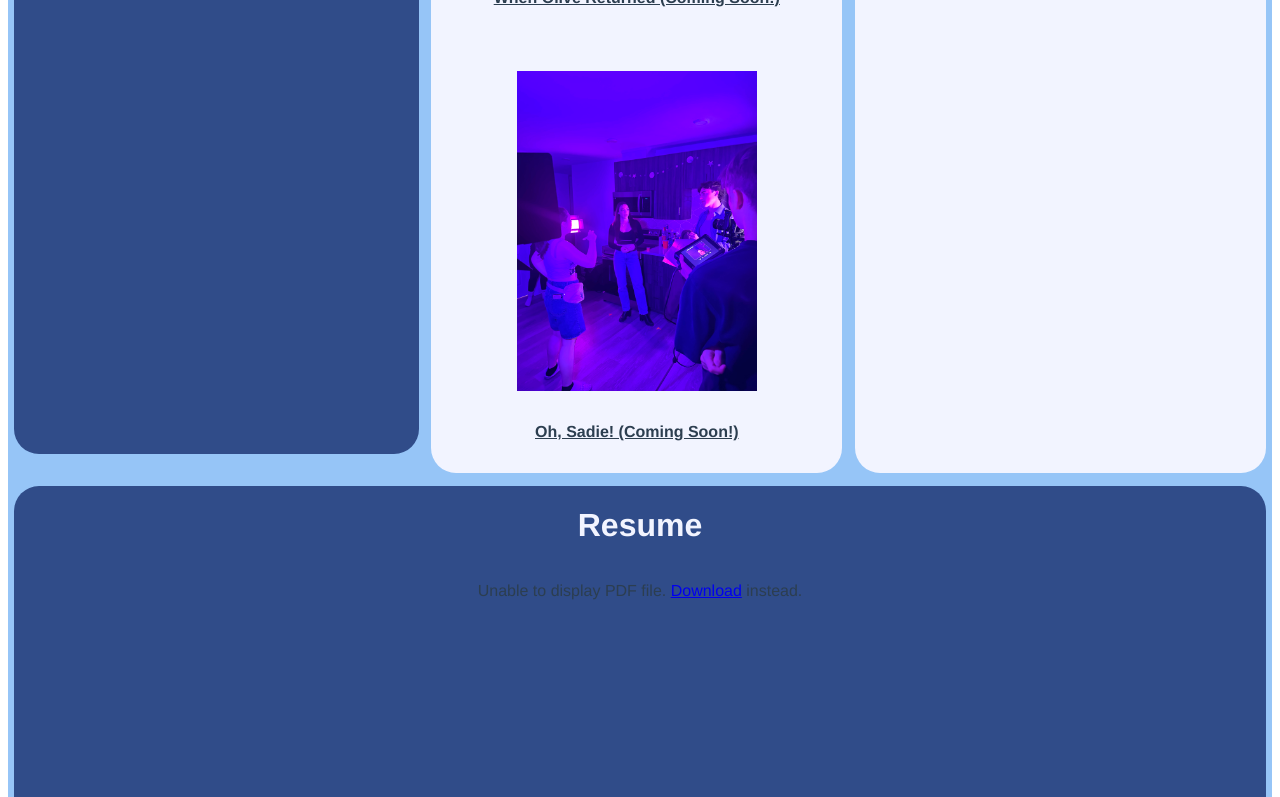
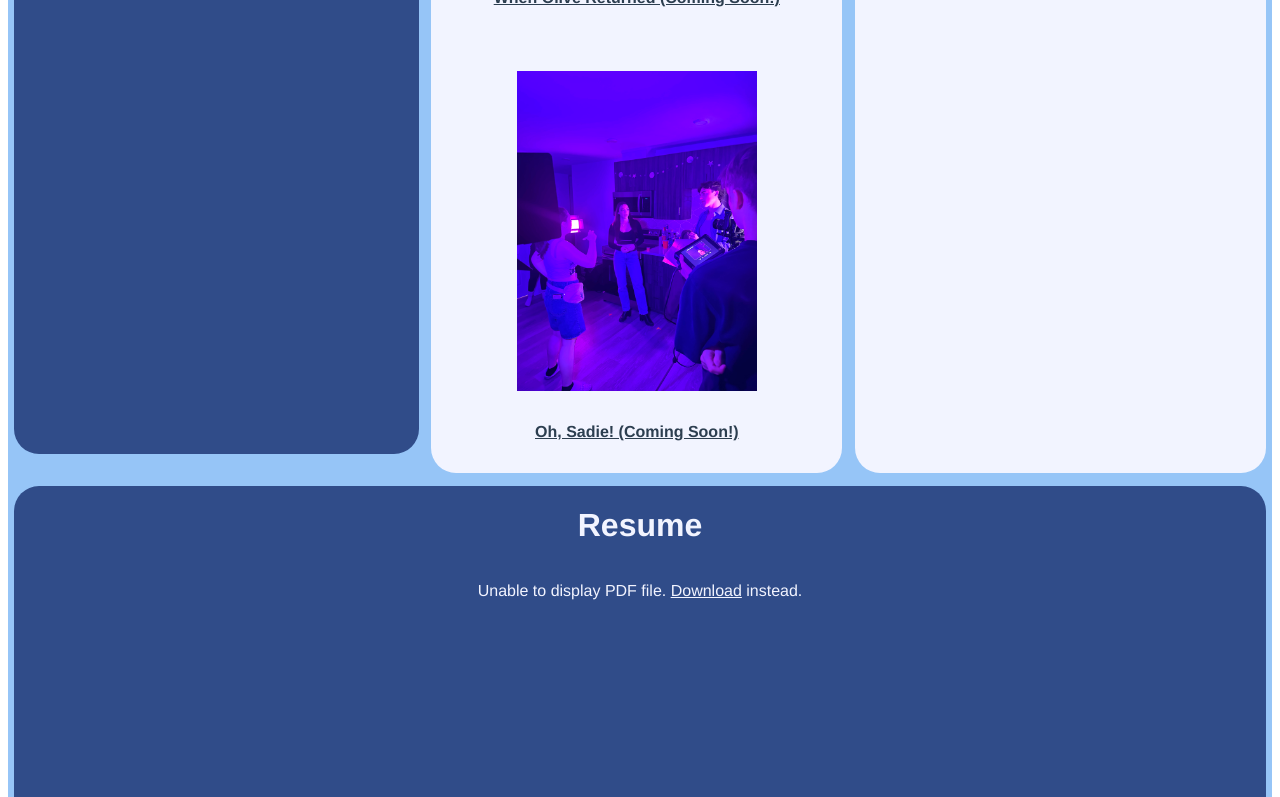
Before and after one commit to blakephillipsss/acting-website, a Vue app in the folder acting-site/: page / in a window 1280 px wide. Shown: the part 731-1528 px from the top of the page. Built offline with nearby package versions, Linux system fonts and the light colour scheme.

Commit message:
Fixing the embedded error message

```diff
--- a/acting-site/src/components/MainPage.vue
+++ b/acting-site/src/components/MainPage.vue
@@ -318,6 +318,10 @@ onBeforeUnmount(() => {
   height: 100%;
 }
 
+.pdf-wrapper p, a{
+    color: #f2f4ff;
+}
+
 /* Animation Styles */
 @keyframes fadeIn {
   from { opacity: 0; transform: translateY(20px); }
```
